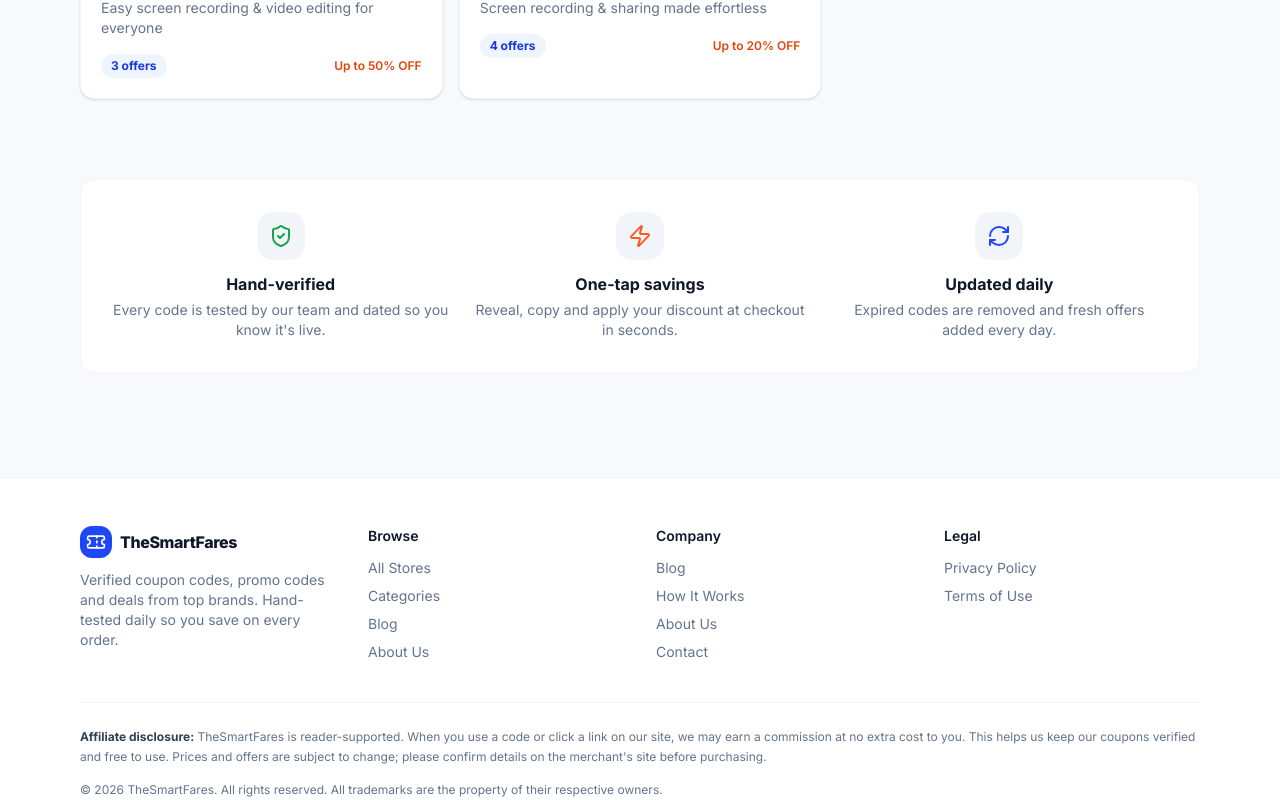
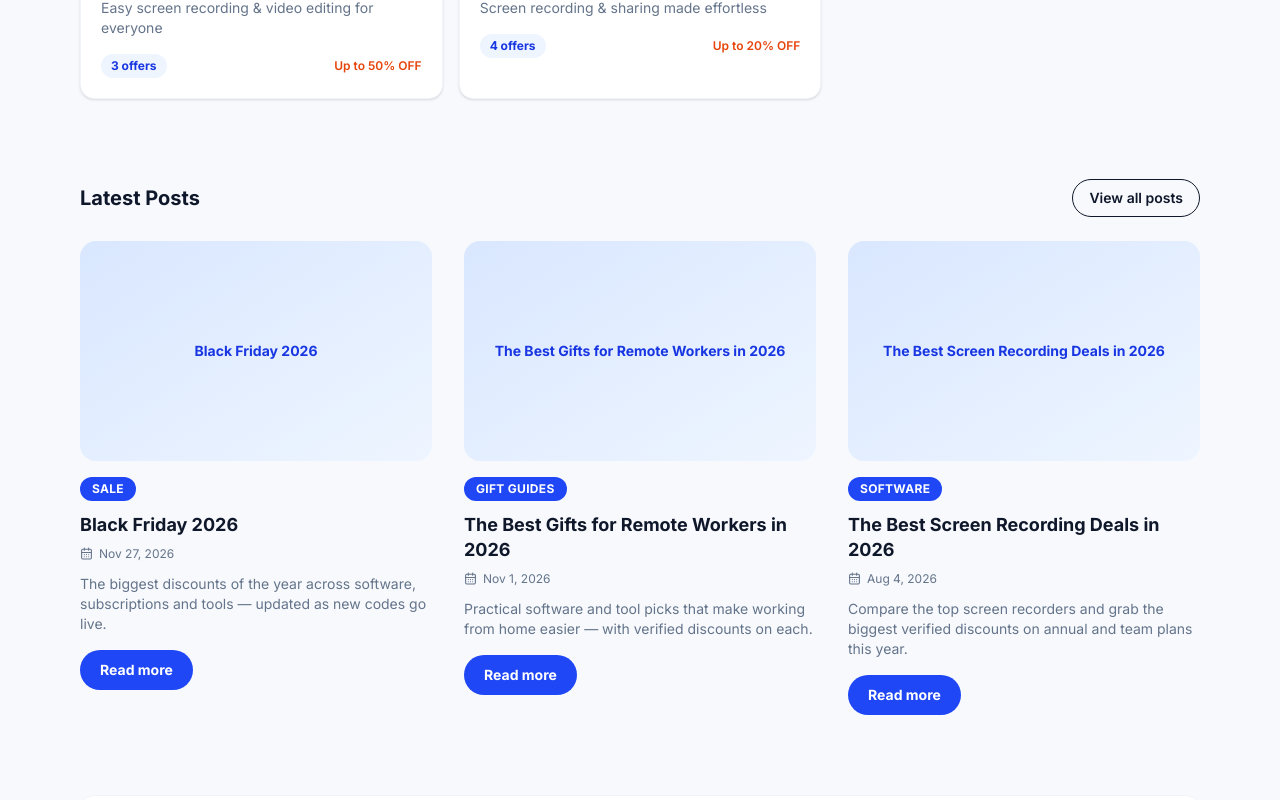
Before and after one commit to v4vivekkumarpandey/smartfare, a Next.js app: page / in a window 1280 px wide. Shown: the part 1500-2300 px from the top of the page. Built offline with nearby package versions, Linux system fonts and the light colour scheme; no server answers.

Commit message:
Add Latest Posts section to homepage
Shows the 3 most recent blog posts (regular, sale-calendar, or
gift-guide) as cards with a cover image, type badge, and read-more
link, using the site's existing brand color.

```diff
--- a/app/(site)/page.tsx
+++ b/app/(site)/page.tsx
@@ -5,6 +5,7 @@ import {
   getCategories,
   getTopCoupons,
   getSettings,
+  getAllPosts,
 } from "@/lib/content";
 import { outboundHref } from "@/lib/affiliate";
 import { toPublicCoupon } from "@/lib/coupon";
@@ -13,16 +14,19 @@ import { SearchBox, type SearchItem } from "@/components/layout/SearchBox";
 import { CategoryIcon } from "@/components/ui/CategoryIcon";
 import { StoreCard } from "@/components/store/StoreCard";
 import { CouponRow } from "@/components/coupon/CouponRow";
+import { LatestPostCard } from "@/components/blog/LatestPostCard";
 
 export const revalidate = 900;
 
 export default async function HomePage() {
-  const [stores, categories, topCoupons, settings] = await Promise.all([
+  const [stores, categories, topCoupons, settings, posts] = await Promise.all([
     getAllStores(),
     getCategories(),
     getTopCoupons(6),
     getSettings(),
+    getAllPosts(),
   ]);
+  const latestPosts = posts.slice(0, 3);
   const index: SearchItem[] = stores.map((s) => ({
     slug: s.slug,
     name: s.name,
@@ -133,6 +137,26 @@ export default async function HomePage() {
           </div>
         </section>
 
+        {/* Latest posts */}
+        {latestPosts.length > 0 && (
+          <section className="py-10">
+            <div className="flex items-center justify-between">
+              <h2 className="text-xl font-bold text-ink-900">Latest Posts</h2>
+              <Link
+                href="/blog"
+                className="rounded-full border border-ink-200 px-4 py-2 text-sm font-semibold text-ink-900 transition hover:border-brand-300 hover:text-brand-600"
+              >
+                View all posts
+              </Link>
+            </div>
+            <div className="mt-6 grid gap-8 sm:grid-cols-2 lg:grid-cols-3">
+              {latestPosts.map((post) => (
+                <LatestPostCard key={post.slug} post={post} />
+              ))}
+            </div>
+          </section>
+        )}
+
         {/* Trust band */}
         <section className="my-10 rounded-card border border-ink-100 bg-white p-8">
           <div className="grid gap-6 text-center sm:grid-cols-3">
--- /dev/null
+++ b/components/blog/LatestPostCard.tsx
@@ -0,0 +1,65 @@
+import Link from "next/link";
+import Image from "next/image";
+import { CalendarDays } from "lucide-react";
+import { formatDate } from "@/lib/cn";
+import type { BlogPost } from "@/lib/types";
+
+const TYPE_LABEL: Record<string, string> = {
+  "sale-calendar": "Sale",
+  "gift-guide": "Gift Guides",
+};
+
+export function LatestPostCard({ post }: { post: BlogPost }) {
+  const badge =
+    TYPE_LABEL[post.postType ?? "post"] ??
+    (post.category || post.tags[0] || "Blog");
+
+  return (
+    <article className="flex flex-col">
+      <Link
+        href={`/blog/${post.slug}`}
+        className="group relative block aspect-[16/10] w-full overflow-hidden rounded-2xl bg-brand-50"
+      >
+        {post.cover ? (
+          <Image
+            src={post.cover}
+            alt={post.title}
+            fill
+            sizes="(max-width: 768px) 100vw, 400px"
+            className="object-cover transition group-hover:scale-105"
+          />
+        ) : (
+          <div className="flex h-full items-center justify-center bg-gradient-to-br from-brand-100 to-brand-50 p-4 text-center">
+            <span className="text-sm font-bold text-brand-700">
+              {post.title}
+            </span>
+          </div>
+        )}
+      </Link>
+
+      <span className="mt-4 w-fit rounded-full bg-brand-600 px-3 py-1 text-xs font-bold uppercase tracking-wide text-white">
+        {badge}
+      </span>
+
+      <h3 className="mt-3 text-lg font-bold leading-snug text-ink-900">
+        <Link href={`/blog/${post.slug}`} className="hover:text-brand-600">
+          {post.title}
+        </Link>
+      </h3>
+
+      <div className="mt-2 flex items-center gap-1.5 text-xs text-ink-500">
+        <CalendarDays width={13} height={13} />
+        {formatDate(post.date)}
+      </div>
+
+      <p className="mt-3 line-clamp-3 text-sm text-ink-500">{post.excerpt}</p>
+
+      <Link
+        href={`/blog/${post.slug}`}
+        className="mt-4 inline-flex w-fit items-center rounded-full bg-brand-600 px-5 py-2.5 text-sm font-bold text-white transition hover:bg-brand-700"
+      >
+        Read more
+      </Link>
+    </article>
+  );
+}
```
